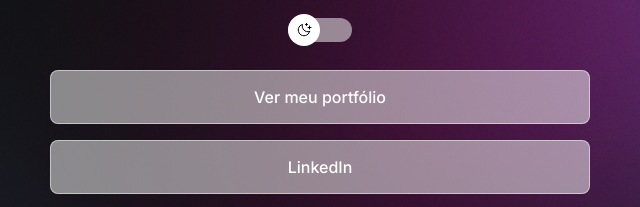
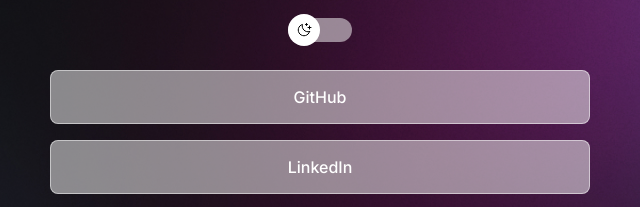
Before and after one commit to Thahyana/projetodiscover-, a plain HTML site: page index.html in a window 1280 px wide. Shown: the part 262-469 px from the top of the page, 320-960 px from the left. Drawn offline with nearby package versions, Linux system fonts and the light colour scheme.

Commit message:
att link

```diff
--- a/index.html
+++ b/index.html
@@ -29,7 +29,7 @@
 
       <ul>
         <li>
-          <a href="https://github.com/Thahyana">Ver meu portfólio</a>
+          <a href="https://github.com/Thahyana">GitHub</a>
         </li>
         <li>
           <a href="https://www.linkedin.com/in/thahyana-costa/">LinkedIn</a>
```
